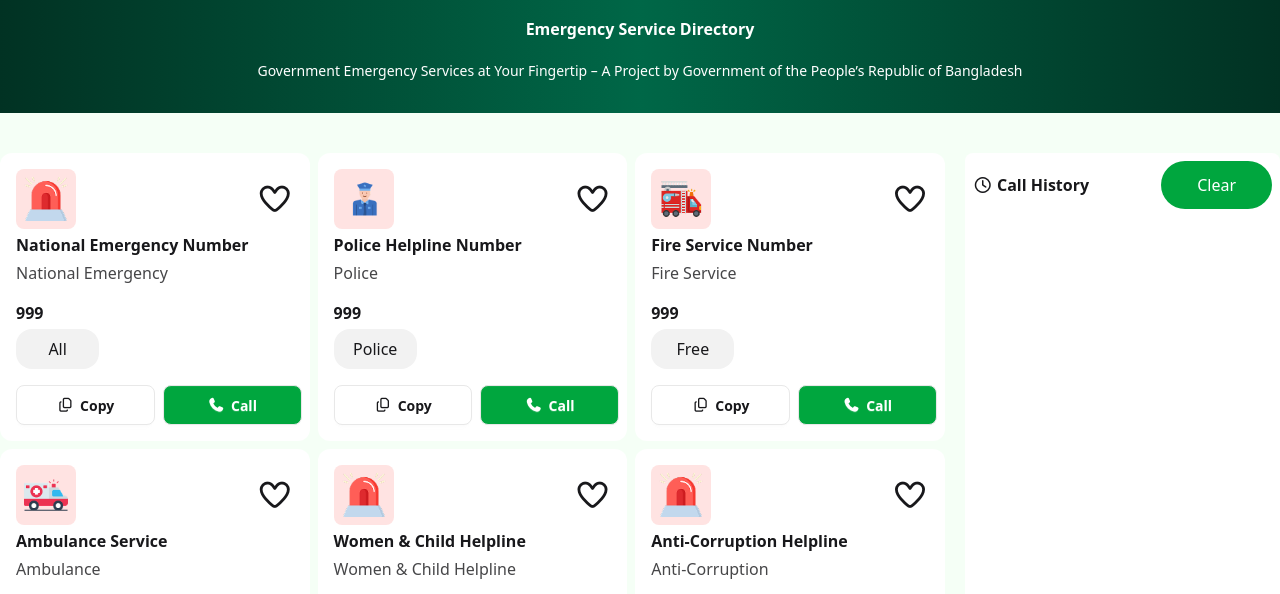
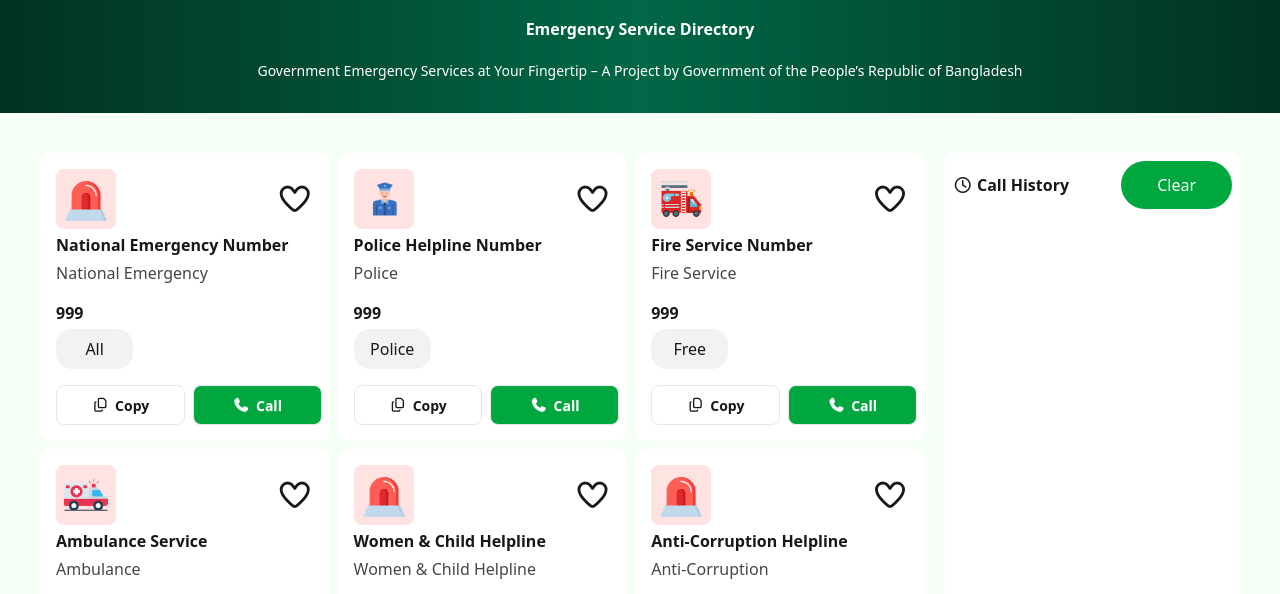
Before and after one commit to soumicshahriar/emergency-hotline, a plain HTML site: page index.html in a window 1280 px wide. Shown: the part 205-799 px from the top of the page. Drawn offline with nearby package versions, Linux system fonts and the light colour scheme.

Commit message:
add padding to the main section

```diff
--- a/index.html
+++ b/index.html
@@ -85,7 +85,7 @@
 
 
     <!-- main section -->
-    <section class="bg-[#f5fff6]">
+    <section class="bg-[#f5fff6] md:px-10">
         <div class="lg:flex gap-5 py-10 container mx-auto">
             <!-- card section -->
 
```
